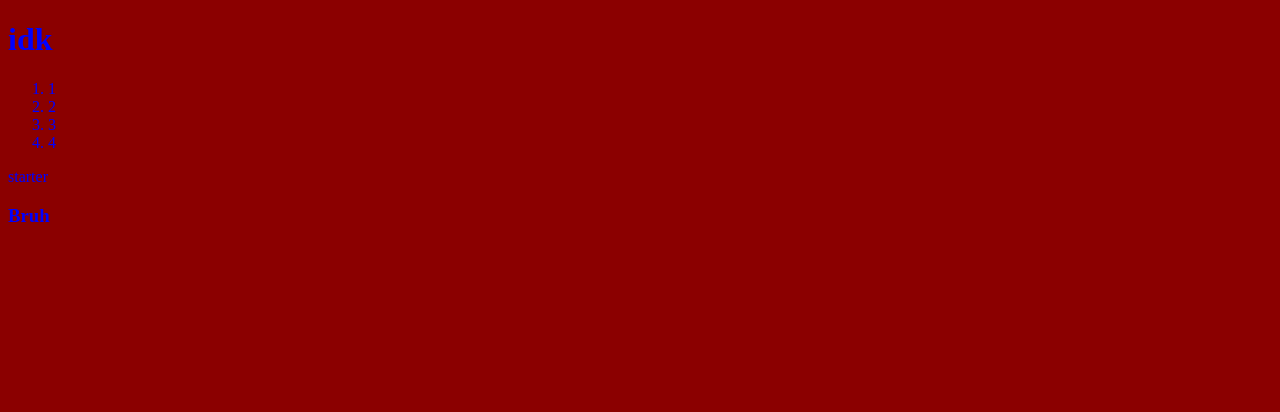
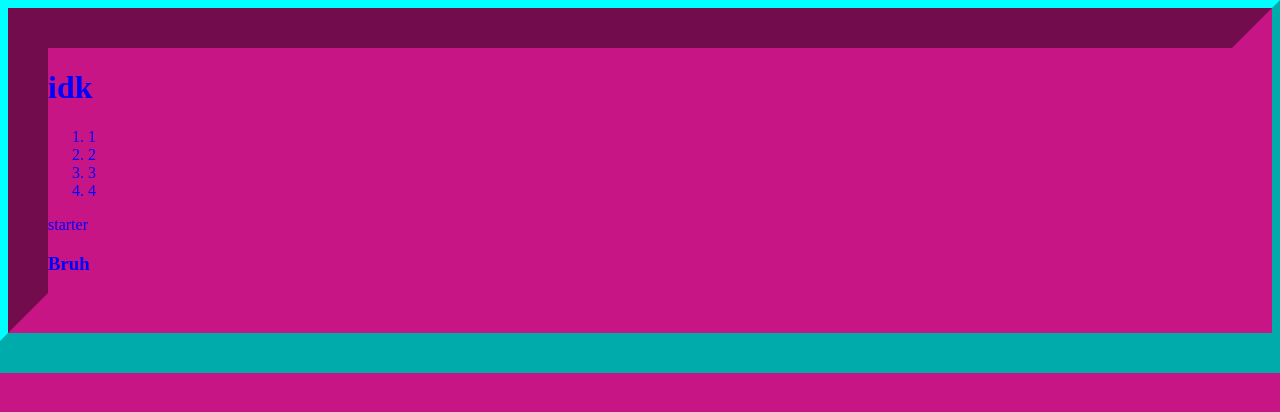
Before and after one commit to Trentonkrogh/Trentonkrogh.github.io, a plain HTML site: page index.html in a window 1280 px wide. Drawn offline with Linux system fonts and the light colour scheme.

Commit message:
made shit pink ong

```diff
--- a/index.html
+++ b/index.html
@@ -6,7 +6,13 @@
                 color: blue;
             }
             body {
-                background-color: darkred;
+                background-color: mediumvioletred;
+                border-style: inset;
+                border-color: mediumvioletred;
+                border-width: 40px;
+                outline-color: aqua;
+                outline-style: outset;
+                outline-width: 40px;
             }
         </style>
         <title>What the sigma</title>
```
